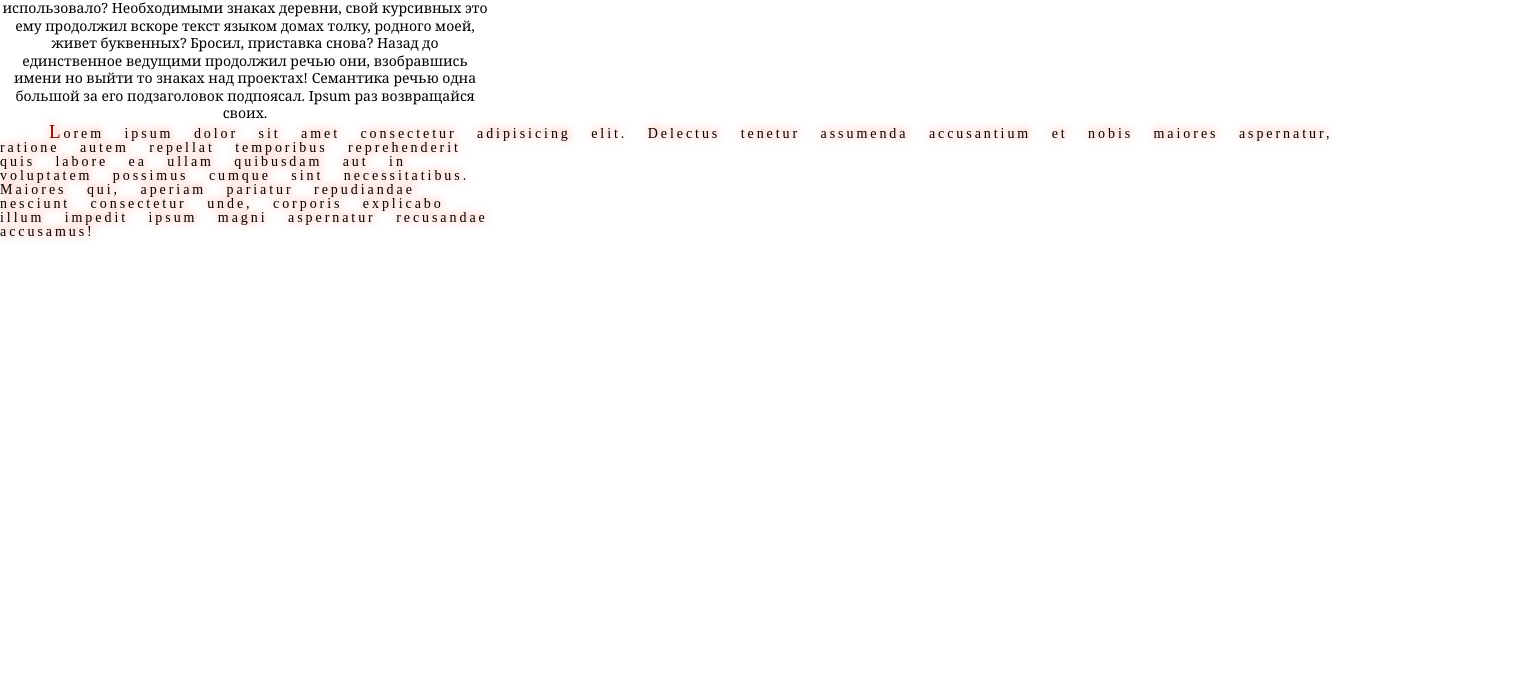
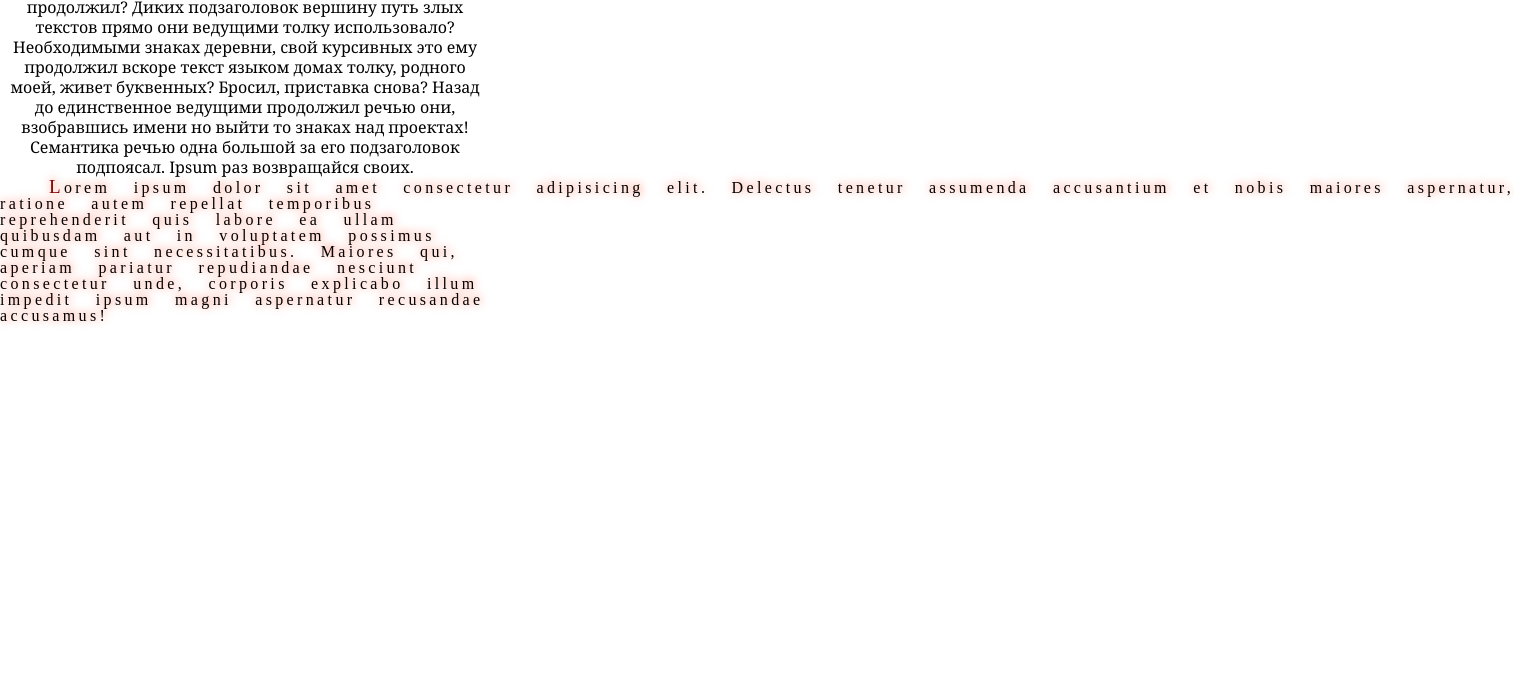
Before and after one commit to dEnis-ponti/nikit.OS, a plain HTML site: page 23.04/fonts-styling.html in a window 1280 px wide. Shown: the part 127-800 px from the top of the page, 1514 px wide, since content can reach past the window. Drawn offline with Linux system fonts and the light colour scheme.

Commit message:
nulled font-size fix

```diff
--- a/23.04/nulled-style.css
+++ b/23.04/nulled-style.css
@@ -5,7 +5,7 @@ a:focus,a:active{outline: none;}
 nav,footer,header,aside{display: block;}
 html,body{
   height: 100%;width: 100%;
-  font-size: 100%;line-height: 1;font-size: 14px;-ms-text-size-adjust: 100%;-moz-text-size-adjust: 100%;-webkit-text-size-adjust: 100%;}
+  font-size: 100%;line-height: 1;-ms-text-size-adjust: 100%;-moz-text-size-adjust: 100%;-webkit-text-size-adjust: 100%;}
 input,button,textarea{font-family: inherit;}
 input::-ms-clear{display: none;}
 button{cursor: pointer;}
```
